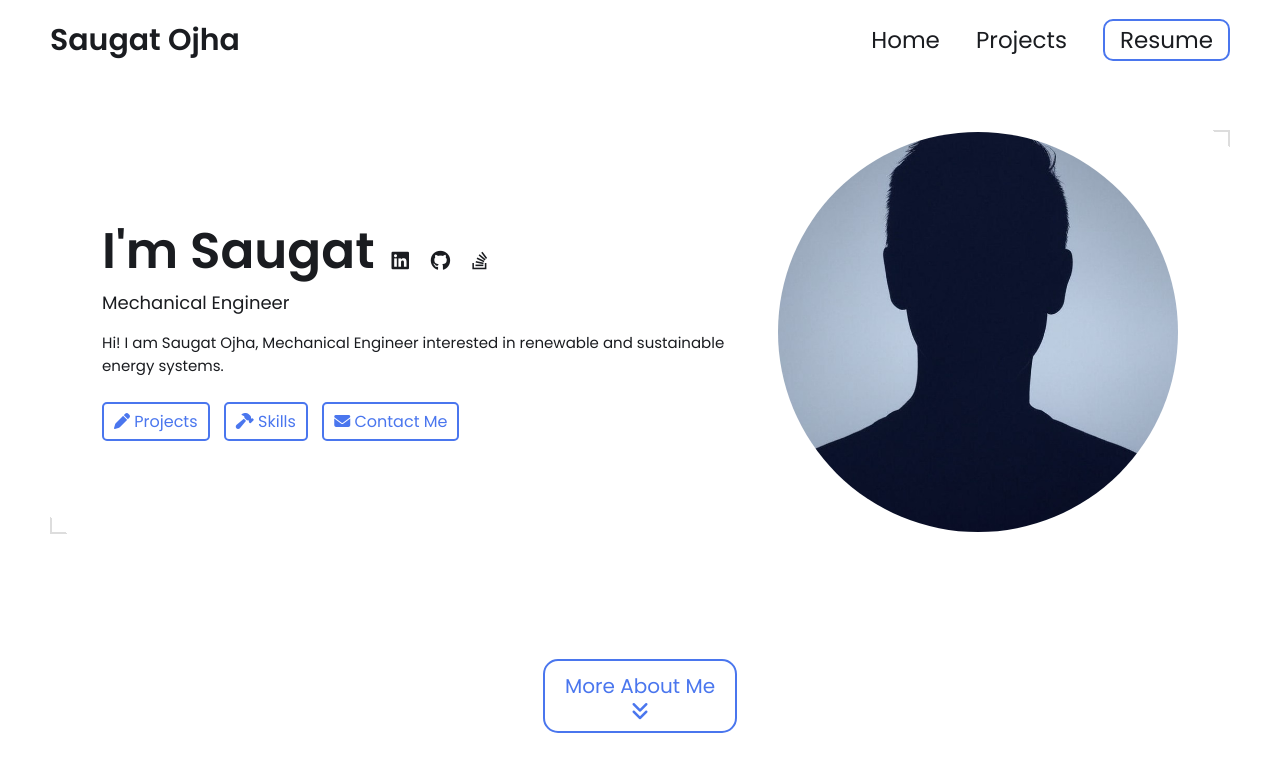
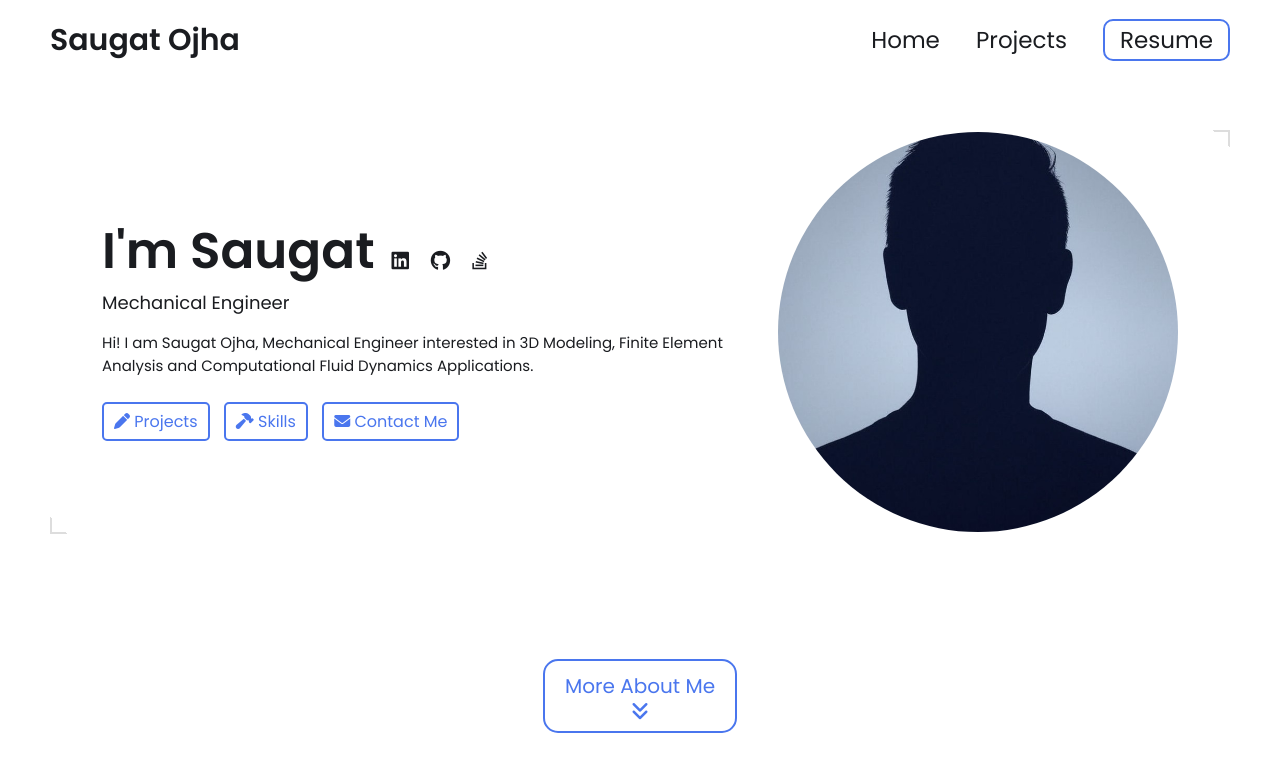
Before and after one commit to sauxgat/saugatojha.com.np, a Jekyll site: the page built from index.html, in a window 1280 px wide and 900 px high. Shown: the top 772 px of the window. Built offline with Jekyll 4.4.1, drawn with Linux system fonts in a browser that asks for light colours.

Commit message:
Update _config.yml

```diff
--- a/_config.yml
+++ b/_config.yml
@@ -15,7 +15,7 @@ title: Saugat Ojha's Portfolio # This is what shows up in the tab of the browser
 name: Saugat Ojha
 headline: Mechanical Engineer
 description: >- # dont remove this line. this will ignore all new lines until the next section
-  Hi! I am Saugat Ojha, Mechanical Engineer interested in renewable and sustainable energy systems.
+  Hi! I am Saugat Ojha, Mechanical Engineer interested in 3D Modeling, Finite Element Analysis and Computational Fluid Dynamics Applications.
 
 # Place your profile image in /assets/images/profile-image/folder and edit the file name
 profile_image: ./assets/images/profile-image/avatar.jpeg
```
